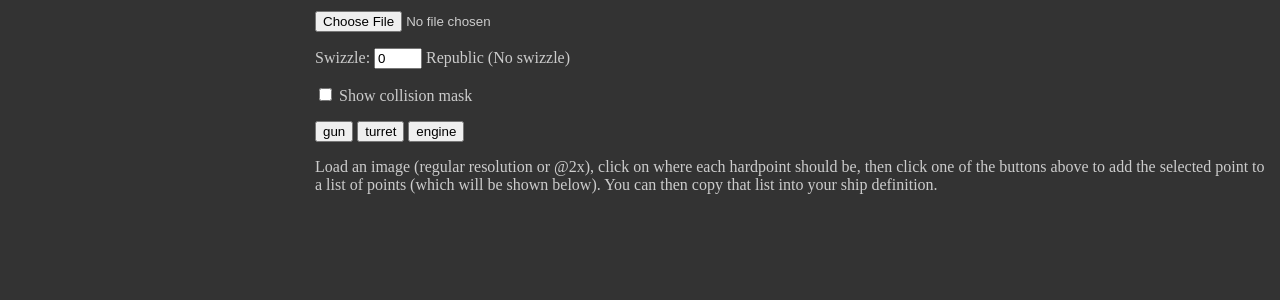
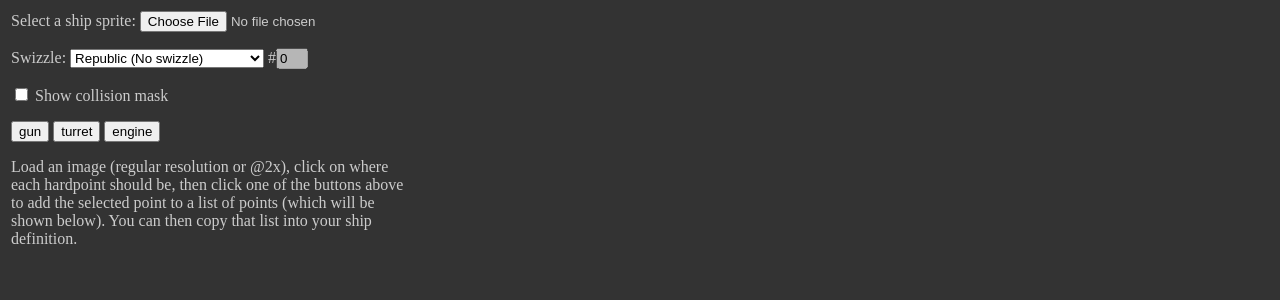
Before and after one commit to endless-sky/endless-sky.github.io, a Jekyll site: the page built from ship_builder.html, in a window 1280 px wide. Shown: the top 300 px of the page. Built offline with Jekyll 4.4.1, drawn with Linux system fonts in a browser that asks for light colours.

Commit message:
refactor(html): Update ship builder layout
 - move CSS to assets/css instead of defined inline
 - flip control vs image position, so controls don't move based on the image that is loaded
 - Use a `<select>` instead of number input for selecting the current swizzle
 - Add `<label>` elements to inputs
 - add button tooltips
 - load HTML first, then JS
 - filter files to only PNGs
 - limit ship sprites to 3 MB (honestly, should be filtered to 500 kb, but some High-DPI assets are currently 2.5 MB)
 - add a border around the image canvas to highlight any image vs ship size disparity

```diff
--- /dev/null
+++ b/assets/css/ship-builder.css
@@ -0,0 +1,26 @@
+body {
+	color: #CCCCCC;
+	background-color: #333333;
+}
+
+table {
+	border: hidden;
+}
+
+.controls {
+	vertical-align: top;
+	max-width: 25rem;
+}
+
+.image-display {
+	vertical-align: top;
+}
+
+.image-display canvas.has-image {
+	border: 1px solid #000000;
+}
+
+#swizzle-value {
+	width: 2rem;
+	color: #000000;
+}
--- a/ship_builder.html
+++ b/ship_builder.html
@@ -1,6 +1,56 @@
+---
+---
 <html>
 <head><title>Endless Sky Ship Builder</title>
+<link rel="stylesheet" type="text/css" href="{{ 'assets/css/ship-builder.css' | absolute_url }}">
+</head>
+
+<body>
+<!-- TODO: don't use a table to control layout -->
+<table role="presentation">
+<tr>
+	<td class="controls">
+		<p>
+			<label for="sprite-selector">Select a ship sprite:</label>
+			<input type="file" id="sprite-selector" name="file" onchange="loadImage()" title="Select a ship sprite" accept="image/png" />
+		</p>
+
+		<p>
+			<label for="swizzle">Swizzle:</label>
+			<select name="swizzle" id="swizzle" onchange="setSwizzle()">
+				<option value="0" selected>Republic (No swizzle)</option>
+				<option value="1">Unused (G &harr; B)</option>
+				<option value="2">Militia (R &harr; G)</option>
+				<option value="3">Unused (R &rarr; G &rarr; B &rarr; R)</option>
+				<option value="4">Syndicate (R &rarr; B &rarr; G &rarr; R)</option>
+				<option value="5">Merchant (R &harr; B)</option>
+				<option value="6">Pirate (G &rarr; R, B &rarr; G)</option>
+			</select>
+			#<input title="Swizzle Number" id="swizzle-value" type="text" disabled value="0">
+		</p>
+
+		<p>
+			<input type="checkbox" id="showOutline" onchange="setShowOutline()" />
+			<label for="showOutline">Show collision mask</label>
+		</p>
+
+		<p class="hardpoint-type">
+			<input type="button" value="gun" onclick="addPoint(this.value)" title="Create a gun mount at the selected position" />
+			<input type="button" value="turret" onclick="addPoint(this.value)" title="Create a turret mount at the selected position" />
+			<input type="button" value="engine" onclick="addPoint(this.value)" title="Create a engine mount at the selected position" />
+		</p>
+		<p>Load an image (regular resolution or @2x), click on where each hardpoint should be, then click one of the buttons above to add the selected point to a list of points (which will be shown below). You can then copy that list into your ship definition.</p>
+		<pre id="points"></pre>
+	</td>
+	<td class="image-display">
+		<canvas id="canvas"></canvas>
+	</td>
+</tr>
+</table>
+</body>
+
 <script type="text/javascript">
+document.onreadystatechange = () => { if (document.readyState === 'complete') initialize(); };
 
 // Globals.
 var reader;
@@ -54,6 +104,7 @@ function drawCoordinates(x, y) {
 	// pixel, since this is either a scaled-up image or an @2x file.
 	xCoordinate = .5 * (x - .5 * canvas.width);
 	yCoordinate = .5 * (y - .5 * canvas.height);
+
 	drawImage();
 }
 
@@ -192,15 +242,21 @@ function loadImage() {
 	if(typeof window.FileReader !== 'function')
 		return;
 
-	// Check that a file has been specified.
-	var input = document.getElementById("file");
+	// Check that a file has been specified, and it isn't too large.
+	// (3 MB is also extremely large for a single ship sprite!)
+	const input = document.getElementById("sprite-selector");
 	if(!input || !input.files || !input.files[0])
 		return;
+	const file = input.files[0];
+	if (file.size > 3 * 1024 * 1024) {
+		window.alert(`"${file.name}" is too large -- create a smaller asset!`);
+		input.value = '';
+		return;
+	}
 
 	// Begin loading the file.
 	reader = new FileReader();
 	reader.onload = createImage;
-	var file = input.files[0];
 	reader.readAsDataURL(file);
 
 	// The scale depends on whether this is an @2x image.
@@ -227,23 +283,14 @@ function imageLoaded() {
 	yCoordinate = NaN;
 	drawImage();
 
-	document.getElementById("points").innerHTML = "";
+	canvas.classList.add('has-image');
+	document.getElementById("points").textContent = "";
 }
 
 
 function setSwizzle() {
 	swizzle = Number(document.getElementById("swizzle").value);
-
-	var NAME = [
-		"Republic (No swizzle)",
-		"Unused (G &harr; B)",
-		"Militia (R &harr; G)",
-		"Unused (R &rarr; G &rarr; B &rarr; R)",
-		"Syndicate (R &rarr; B &rarr; G &rarr; R)",
-		"Merchant (R &harr; B)",
-		"Pirate (G &rarr; R, B &rarr; G)"
-	];
-	document.getElementById("swizzleName").innerHTML = NAME[swizzle];
+	document.getElementById('swizzle-value').value = swizzle;
 
 	drawImage();
 }
@@ -255,35 +302,4 @@ function setShowOutline() {
 }
 
 </script>
-<style type="text/css">
-body {
-	color: #CCCCCC;
-	background-color: #333333;
-}
-</style>
-</head>
-<body onload="initialize()">
-<table border="0">
-<tr><td valign="top">
-
-	<canvas id="canvas"></canvas>
-
-</td><td valign="top">
-
-	<p><input type="file" id="file" name="file" onchange="loadImage()" /></p>
-
-	<p>Swizzle: <input type="number" id="swizzle" value="0" min="0" max="6" onchange="setSwizzle()" />
-	<span id="swizzleName">Republic (No swizzle)</span></p>
-
-	<p><input type="checkbox" id="showOutline" onchange="setShowOutline()" /> Show collision mask</p>
-
-	<p><input type="button" value="gun" onclick="addPoint(this.value)" />
-	<input type="button" value="turret" onclick="addPoint(this.value)" />
-	<input type="button" value="engine" onclick="addPoint(this.value)" /></p>
-
-	<p>Load an image (regular resolution or @2x), click on where each hardpoint should be, then click one of the buttons above to add the selected point to a list of points (which will be shown below). You can then copy that list into your ship definition.</p>
-
-	<pre id="points"></pre>
-
-</td></tr></table>
-</body></html>
+</html>
```
Also changed, not shown: other parts of ship_builder.html (+1 -2 lines).
